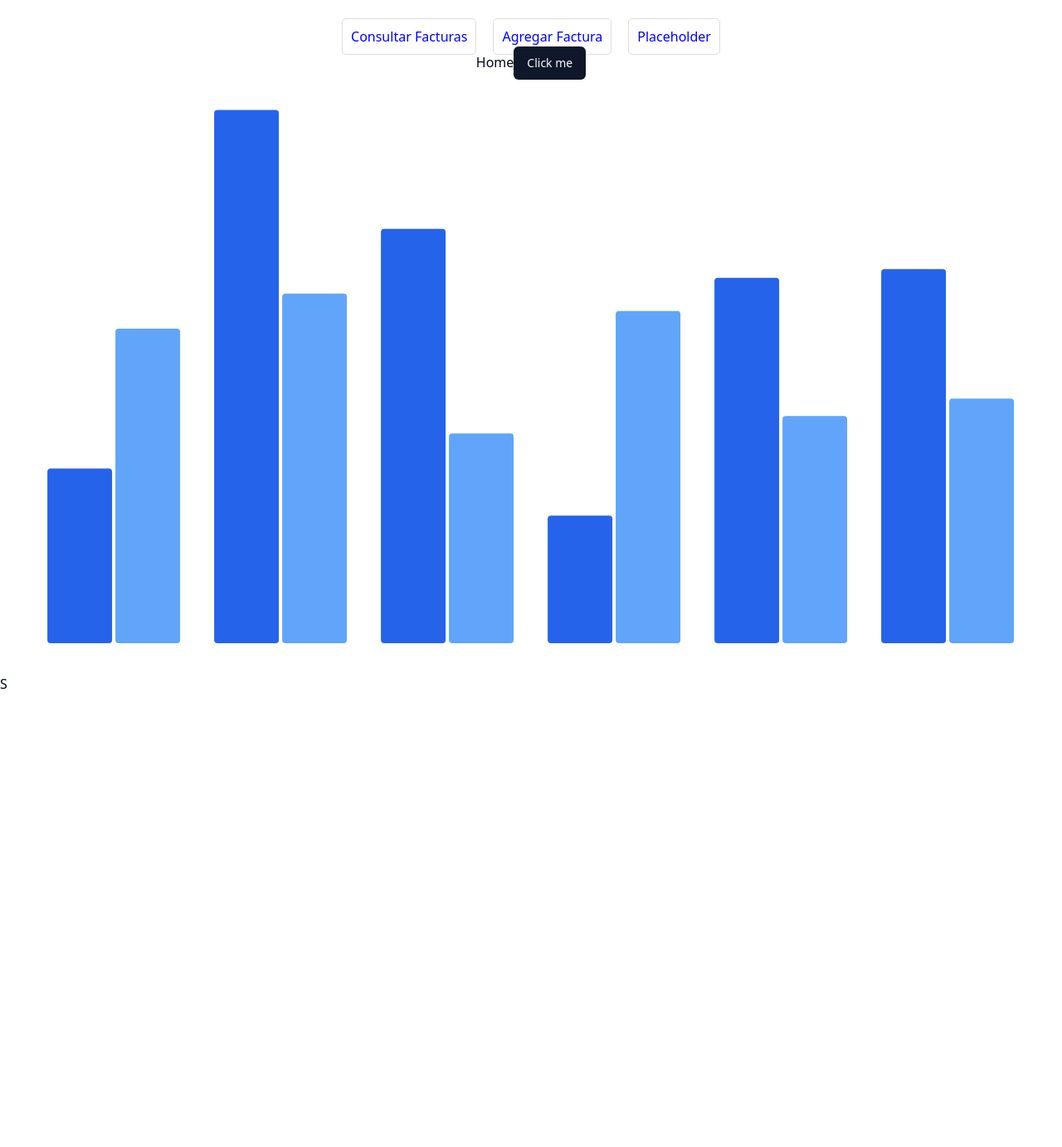
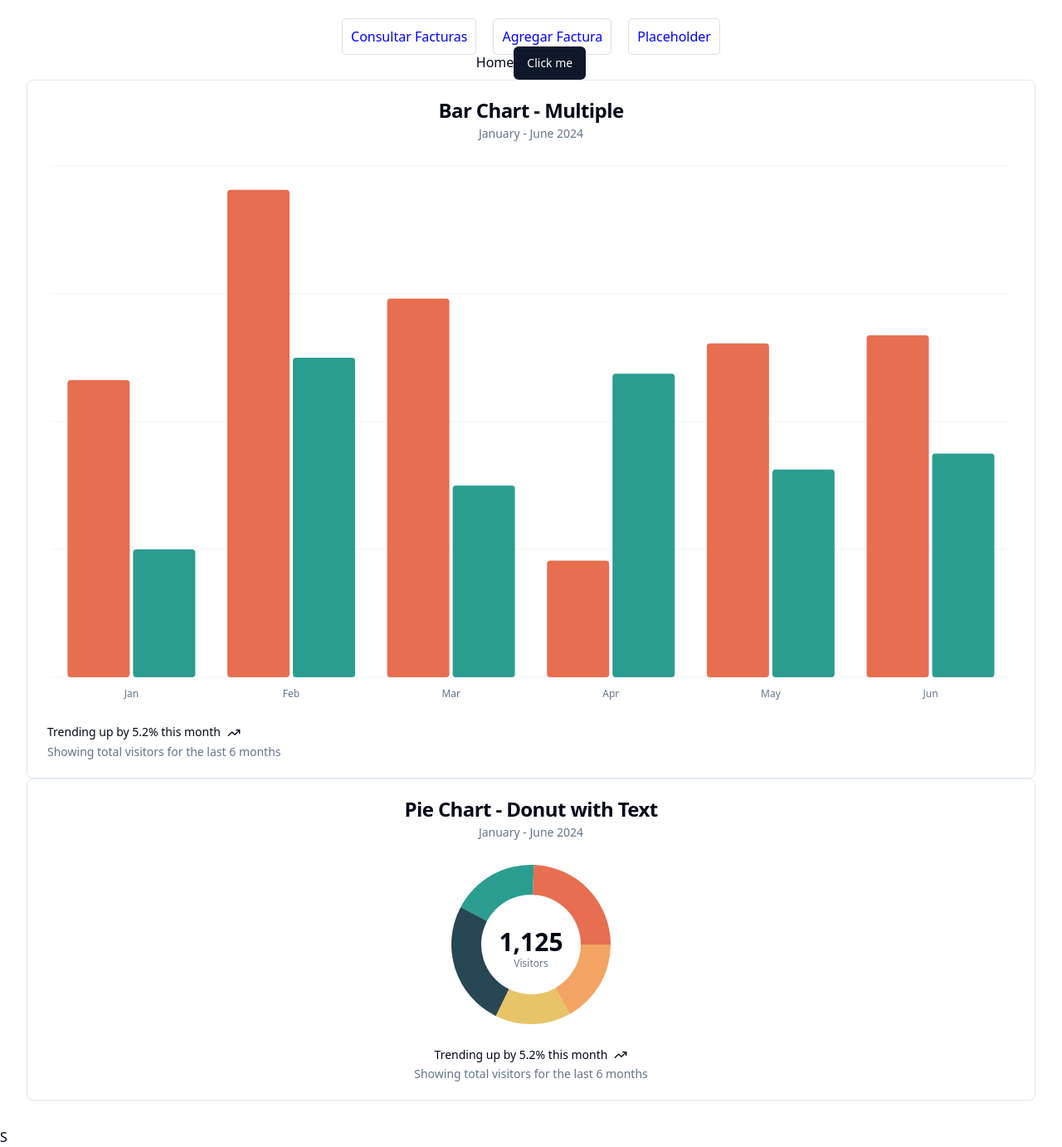
Before and after one commit to gustipardo/distro-pinto, a React (Vite) app in the folder app/: page / in a window 1280 px wide. Shown: the whole page at 83% size. Before the commit the page ends 836 px from the top, so only its background shows below. Built offline with nearby package versions, Linux system fonts and the light colour scheme.

Commit message:
build fix and charts added to home

```diff
--- a/app/src/App.tsx
+++ b/app/src/App.tsx
@@ -1,5 +1,5 @@
 import React from "react";
-import { Routes, Route, Navigate } from "react-router-dom";
+import { Routes, Route } from "react-router-dom";
 import "./App.css";
 import Navbar from "./components/Navbar";
 import InvoicesList from "./components/InvoicesList";
--- a/app/src/components/Chart.tsx
+++ b/app/src/components/Chart.tsx
@@ -1,33 +1,124 @@
-import { Bar, BarChart } from "recharts"
-import { ChartConfig, ChartContainer } from "@/components/ui/chart"
+import * as React from "react"
+import { TrendingUp } from "lucide-react"
+import { Label, Pie, PieChart } from "recharts"
 
+import {
+  Card,
+  CardContent,
+  CardDescription,
+  CardFooter,
+  CardHeader,
+  CardTitle,
+} from "@/components/ui/card"
+import {
+  ChartConfig,
+  ChartContainer,
+  ChartTooltip,
+  ChartTooltipContent,
+} from "@/components/ui/chart"
 const chartData = [
-  { month: "January", desktop: 100, mobile: 180 },
-  { month: "February", desktop: 305, mobile: 200 },
-  { month: "March", desktop: 237, mobile: 120 },
-  { month: "April", desktop: 73, mobile: 190 },
-  { month: "May", desktop: 209, mobile: 130 },
-  { month: "June", desktop: 214, mobile: 140 },
+  { browser: "chrome", visitors: 275, fill: "var(--color-chrome)" },
+  { browser: "safari", visitors: 200, fill: "var(--color-safari)" },
+  { browser: "firefox", visitors: 287, fill: "var(--color-firefox)" },
+  { browser: "edge", visitors: 173, fill: "var(--color-edge)" },
+  { browser: "other", visitors: 190, fill: "var(--color-other)" },
 ]
 
 const chartConfig = {
-  desktop: {
-    label: "Desktop",
-    color: "#2563eb",
+  visitors: {
+    label: "Visitors",
   },
-  mobile: {
-    label: "Mobile",
-    color: "#60a5fa",
+  chrome: {
+    label: "Chrome",
+    color: "hsl(var(--chart-1))",
+  },
+  safari: {
+    label: "Safari",
+    color: "hsl(var(--chart-2))",
+  },
+  firefox: {
+    label: "Firefox",
+    color: "hsl(var(--chart-3))",
+  },
+  edge: {
+    label: "Edge",
+    color: "hsl(var(--chart-4))",
+  },
+  other: {
+    label: "Other",
+    color: "hsl(var(--chart-5))",
   },
 } satisfies ChartConfig
 
 export function Chart() {
+  const totalVisitors = React.useMemo(() => {
+    return chartData.reduce((acc, curr) => acc + curr.visitors, 0)
+  }, [])
+
   return (
-    <ChartContainer config={chartConfig} className="min-h-[200px] w-full">
-      <BarChart accessibilityLayer data={chartData}>
-        <Bar dataKey="desktop" fill="var(--color-desktop)" radius={4} />
-        <Bar dataKey="mobile" fill="var(--color-mobile)" radius={4} />
-      </BarChart>
-    </ChartContainer>
+    <Card className="flex flex-col">
+      <CardHeader className="items-center pb-0">
+        <CardTitle>Pie Chart - Donut with Text</CardTitle>
+        <CardDescription>January - June 2024</CardDescription>
+      </CardHeader>
+      <CardContent className="flex-1 pb-0">
+        <ChartContainer
+          config={chartConfig}
+          className="mx-auto aspect-square max-h-[250px]"
+        >
+          <PieChart>
+            <ChartTooltip
+              cursor={false}
+              content={<ChartTooltipContent hideLabel />}
+            />
+            <Pie
+              data={chartData}
+              dataKey="visitors"
+              nameKey="browser"
+              innerRadius={60}
+              strokeWidth={5}
+            >
+              <Label
+                content={({ viewBox }) => {
+                  if (viewBox && "cx" in viewBox && "cy" in viewBox) {
+                    return (
+                      <text
+                        x={viewBox.cx}
+                        y={viewBox.cy}
+                        textAnchor="middle"
+                        dominantBaseline="middle"
+                      >
+                        <tspan
+                          x={viewBox.cx}
+                          y={viewBox.cy}
+                          className="fill-foreground text-3xl font-bold"
+                        >
+                          {totalVisitors.toLocaleString()}
+                        </tspan>
+                        <tspan
+                          x={viewBox.cx}
+                          y={(viewBox.cy || 0) + 24}
+                          className="fill-muted-foreground"
+                        >
+                          Visitors
+                        </tspan>
+                      </text>
+                    )
+                  }
+                }}
+              />
+            </Pie>
+          </PieChart>
+        </ChartContainer>
+      </CardContent>
+      <CardFooter className="flex-col gap-2 text-sm">
+        <div className="flex items-center gap-2 font-medium leading-none">
+          Trending up by 5.2% this month <TrendingUp className="h-4 w-4" />
+        </div>
+        <div className="leading-none text-muted-foreground">
+          Showing total visitors for the last 6 months
+        </div>
+      </CardFooter>
+    </Card>
   )
 }
--- /dev/null
+++ b/app/src/components/Chart2.tsx
@@ -0,0 +1,77 @@
+"use client"
+
+import { TrendingUp } from "lucide-react"
+import { Bar, BarChart, CartesianGrid, XAxis } from "recharts"
+
+import {
+  Card,
+  CardContent,
+  CardDescription,
+  CardFooter,
+  CardHeader,
+  CardTitle,
+} from "@/components/ui/card"
+import {
+  ChartConfig,
+  ChartContainer,
+  ChartTooltip,
+  ChartTooltipContent,
+} from "@/components/ui/chart"
+const chartData = [
+  { month: "January", desktop: 186, mobile: 80 },
+  { month: "February", desktop: 305, mobile: 200 },
+  { month: "March", desktop: 237, mobile: 120 },
+  { month: "April", desktop: 73, mobile: 190 },
+  { month: "May", desktop: 209, mobile: 130 },
+  { month: "June", desktop: 214, mobile: 140 },
+]
+
+const chartConfig = {
+  desktop: {
+    label: "Desktop",
+    color: "hsl(var(--chart-1))",
+  },
+  mobile: {
+    label: "Mobile",
+    color: "hsl(var(--chart-2))",
+  },
+} satisfies ChartConfig
+
+export function Chart2() {
+  return (
+    <Card>
+      <CardHeader>
+        <CardTitle>Bar Chart - Multiple</CardTitle>
+        <CardDescription>January - June 2024</CardDescription>
+      </CardHeader>
+      <CardContent>
+        <ChartContainer config={chartConfig}>
+          <BarChart accessibilityLayer data={chartData}>
+            <CartesianGrid vertical={false} />
+            <XAxis
+              dataKey="month"
+              tickLine={false}
+              tickMargin={10}
+              axisLine={false}
+              tickFormatter={(value) => value.slice(0, 3)}
+            />
+            <ChartTooltip
+              cursor={false}
+              content={<ChartTooltipContent indicator="dashed" />}
+            />
+            <Bar dataKey="desktop" fill="var(--color-desktop)" radius={4} />
+            <Bar dataKey="mobile" fill="var(--color-mobile)" radius={4} />
+          </BarChart>
+        </ChartContainer>
+      </CardContent>
+      <CardFooter className="flex-col items-start gap-2 text-sm">
+        <div className="flex gap-2 font-medium leading-none">
+          Trending up by 5.2% this month <TrendingUp className="h-4 w-4" />
+        </div>
+        <div className="leading-none text-muted-foreground">
+          Showing total visitors for the last 6 months
+        </div>
+      </CardFooter>
+    </Card>
+  )
+}
--- a/app/src/components/Home.tsx
+++ b/app/src/components/Home.tsx
@@ -2,11 +2,14 @@
 import "./Navbar.css";
 import { Button } from "@/components/ui/button"
 import {Chart} from "./Chart";
+import { Chart2 } from "./Chart2";
 
 const Home: React.FC = () => {
   return (
     <div>Home
         <Button>Click me</Button>
+        <Chart2 />
+
         <Chart />
     </div>
 
```
